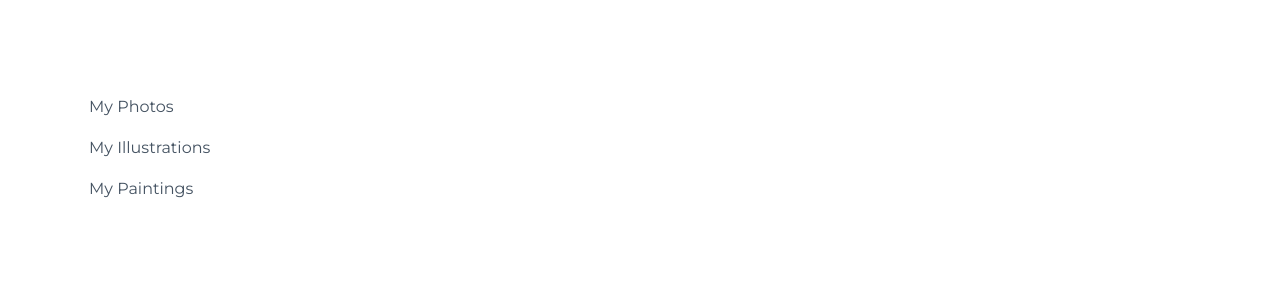
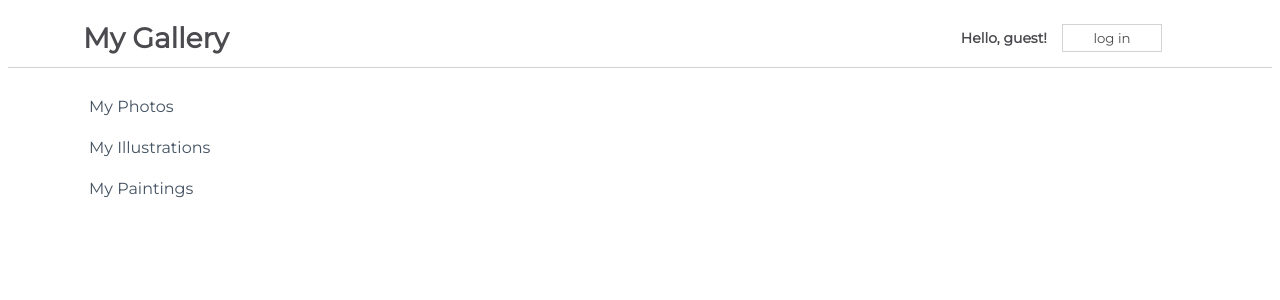
Before and after one commit to mariacjones1/react-challenge, a React (Create React App) app in the folder my-app/: page / in a window 1280 px wide. Shown: the top 300 px of the page. Built offline with nearby package versions, Linux system fonts and the light colour scheme.

Commit message:
Add simple navbar

```diff
--- a/my-app/src/App.js
+++ b/my-app/src/App.js
@@ -1,10 +1,12 @@
 import css from './App.module.css';
 import Sidebar from './components/Sidebar';
+import NavBarSimple from './components/NavBarSimple';
 
 function App() {
   return (
     <div className={css.App}>
       <Sidebar />
+      <NavBarSimple />
     </div>
   );
 }
--- /dev/null
+++ b/my-app/src/components/NavBarSimple.js
@@ -0,0 +1,35 @@
+import React from "react";
+import css from "./css/NavBarSimple.module.css";
+
+class NavBarSimple extends React.Component {
+
+    constructor(props) {
+        super(props);
+        this.state = {
+            message: "Hello, guest!",
+            buttonText: "log in"
+        };
+    }
+
+    handleClick() {
+        this.setState((prevState, prevProps) => {
+            return {
+                message: prevState.message === "Hello, guest!" ? "Welcome back, user!" : "Hello, guest!",
+                buttonText: prevState.buttonText === "log in" ? "log out" : "log in",
+            }
+        });
+    }
+
+    render() {
+        return (
+            <div className={css.NavBar}>
+                <h1>My Gallery</h1>
+                <div>
+                    <span>{this.state.message}</span><button onClick={() => this.handleClick()}>{this.state.buttonText}</button>
+                </div>
+            </div>
+        );
+    }
+}
+
+export default NavBarSimple
```
